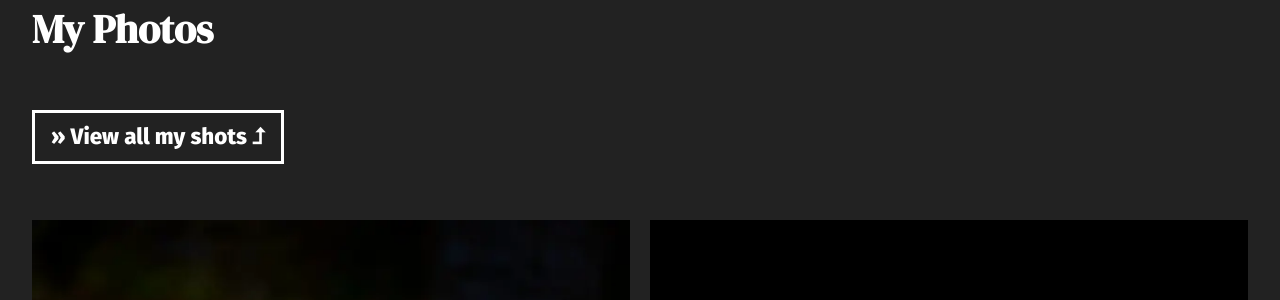
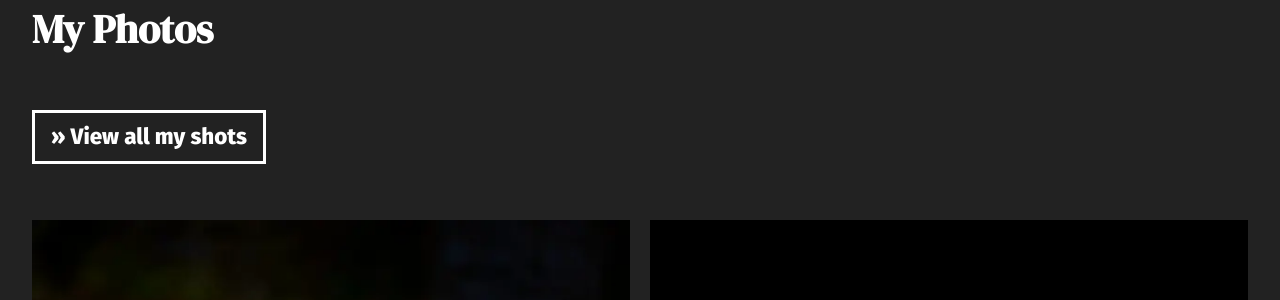
Before and after one commit to naruaika/naruaika.github.io, a Jekyll site: the page built from works/index.html, in a window 1280 px wide and 900 px high, scrolled down 8427 px. Shown: the part 137-437 px from the top of the window. Built offline with Jekyll 4.4.1, drawn with Linux system fonts in a browser that asks for light colours.

Commit message:
Another commit

```diff
--- a/works/index.html
+++ b/works/index.html
@@ -232,7 +232,7 @@ permalink: /work/
     <h2>
         My Photos
     </h2>
-    <a href="https://unsplash.com/@naruaika" class="button">&raquo; View all my shots &#11173;</a>
+    <a href="https://unsplash.com/@naruaika" class="button">&raquo; View all my shots</a>
     <div class="grid non-square">
         <img src="/assets/works/naufan-rusyda-faikar-lvTcQ5P_t50-unsplash.webp" alt="" loading="lazy">
         <img src="/assets/works/naufan-rusyda-faikar-jb3KUwGrzFY-unsplash.webp" alt="" loading="lazy">
```
Also changed, not shown: other parts of works/index.html (+3 -0 lines).
